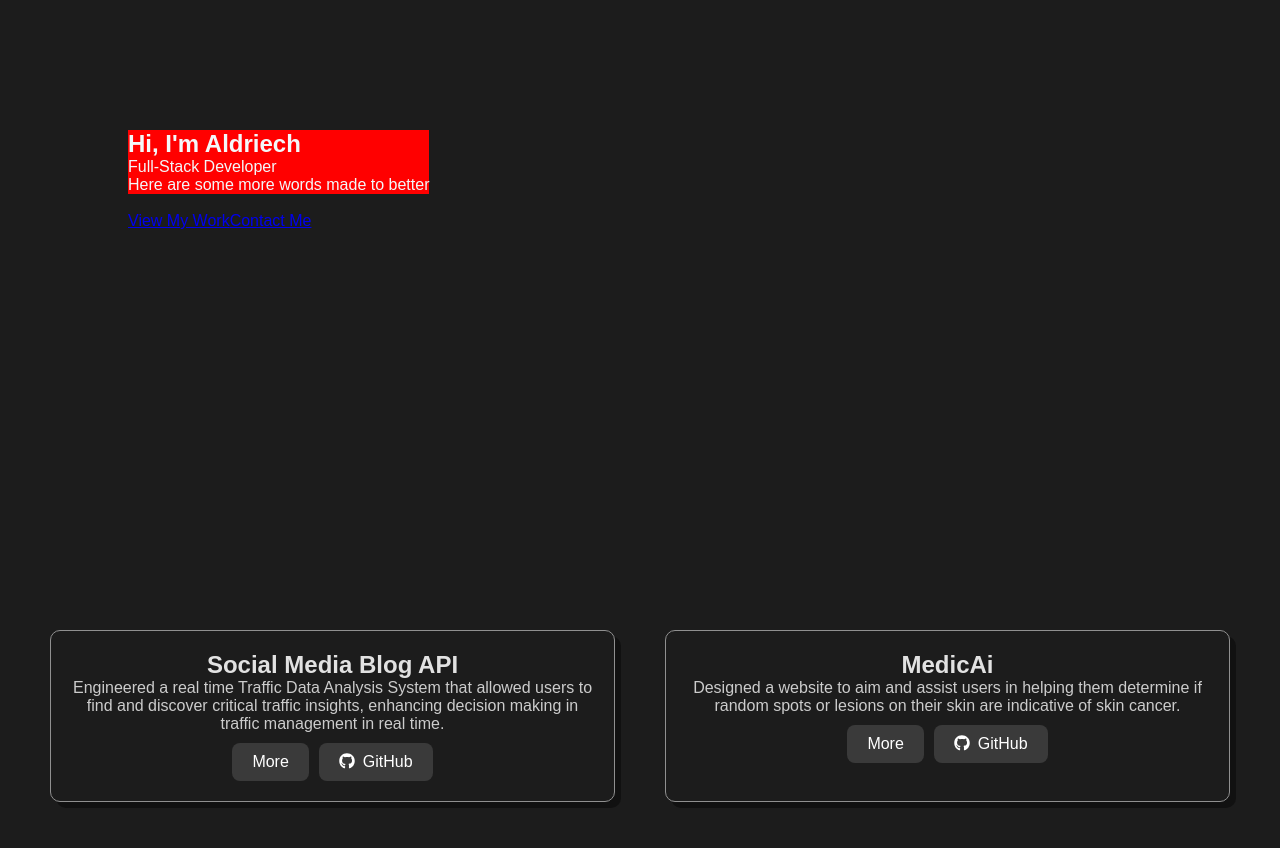
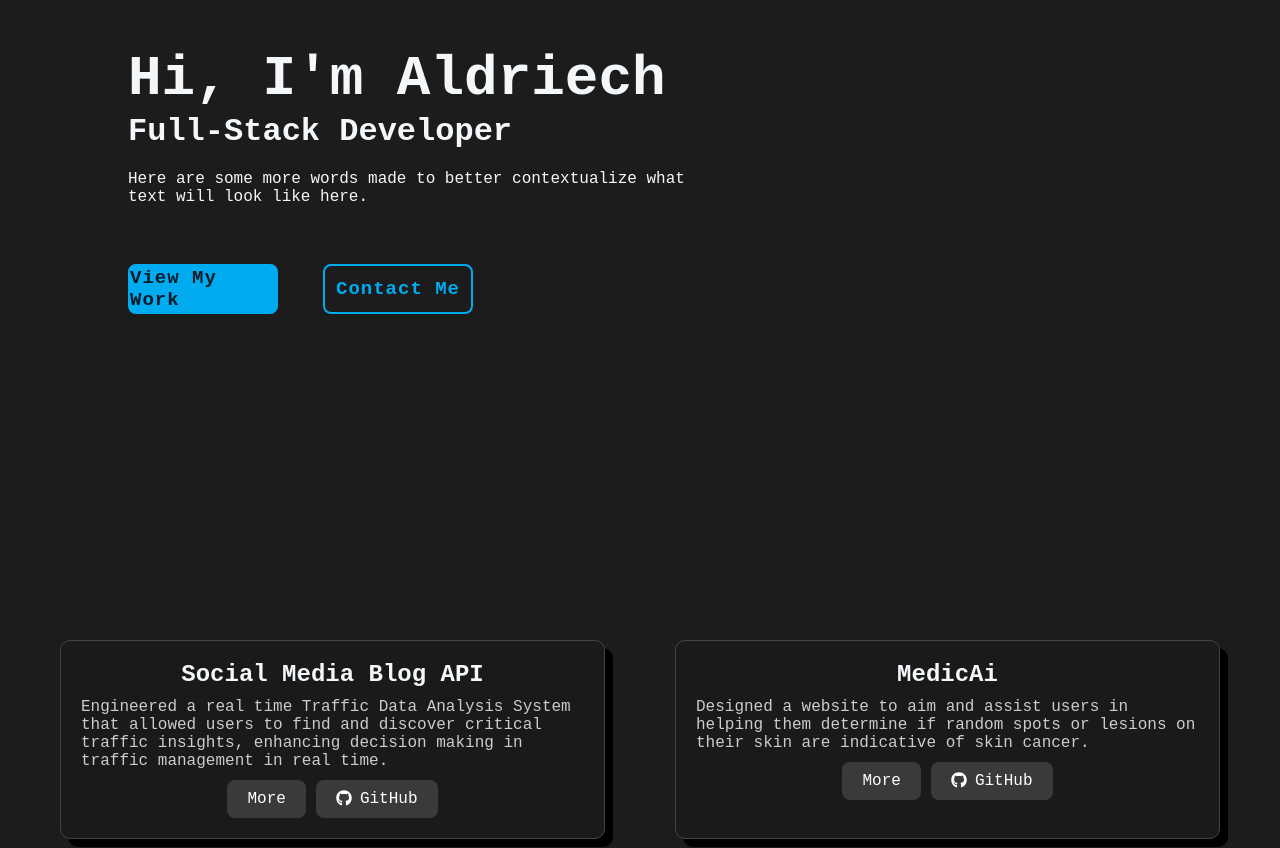
Before and after one commit to aldriechV/Portfolio-Website-AldriechV, a React (Vite) app in the folder Portfolio-Website/: page / in a window 1280 px wide. Shown: the part 220-1068 px from the top of the page. Built offline with nearby package versions, Linux system fonts and the light colour scheme.

Commit message:
cleaned project boxes css

```diff
--- a/Portfolio-Website/src/components/Landing/Landing.css
+++ b/Portfolio-Website/src/components/Landing/Landing.css
@@ -5,6 +5,61 @@
     padding: 0 10%;
 }
 .homeContent{
-    background-color: red;
     max-width: 600px;
 }
+.homeContent h1{
+    font-size: 56px;
+    font-weight: 700;
+    line-height: 1.2;
+
+}
+.homeContent h3{
+   font-size: 32px;
+   font-weight: 700;
+}
+.homeContent p{
+    font-size: 16px;
+    margin: 20px  0 40px;
+
+
+}
+.buttons{
+    display: flex;
+    justify-content: space-between;
+    width: 345px;
+    height: 50px;
+
+}
+
+.buttons a{
+    position: relative;
+    display: inline-flex;
+    justify-content: center;
+    align-items: center;
+    width: 150px;
+    height: 100%;
+    background: #00abf0;
+    border: 2px solid #00abf0;
+    border-radius: 8px;
+    font-size: 19px;
+    color: #081b29;
+    text-decoration: none;
+    font-weight: 600;
+    letter-spacing: 1px;
+    z-index: -1;
+}
+.buttons a:nth-child(2){
+    background: transparent;
+    color: #00abf0;
+}
+
+.button a::before{
+    content: '';
+    position: absolute;
+    top: 0;
+    left: 0;
+    width: 100%;
+    height: 100%;
+    background: red;
+    z-index: -1;
+}
--- a/Portfolio-Website/src/components/Landing/Landing.jsx
+++ b/Portfolio-Website/src/components/Landing/Landing.jsx
@@ -6,8 +6,8 @@ const Landing = () => {
         <section>
           <div className='homeContent'>
             <h1>Hi, I'm Aldriech</h1>
-            <p>Full-Stack Developer</p>
-            <p> Here are some more words made to better </p>
+            <h3>Full-Stack Developer</h3>
+            <p> Here are some more words made to better contextualize what text will look like here.</p>
           </div>
           <img src=''></img>
           <div class="buttons">
--- a/Portfolio-Website/src/components/Navbar/Navbar.css
+++ b/Portfolio-Website/src/components/Navbar/Navbar.css
@@ -9,6 +9,7 @@
     padding: 15px 7%;
     top:0;
     box-sizing: border-box;
+    z-index: 2;
 }
 .logo{
     width: 160px;
@@ -46,6 +47,7 @@ ul li{
     display: inline-block;
     margin: 10px 20px;
     font-size: 18px;
+    font-family: 'Courier New', Courier, monospace;
     cursor: pointer;
 }
 .toggle-icon{
--- a/Portfolio-Website/src/components/ProjectCards/Card.css
+++ b/Portfolio-Website/src/components/ProjectCards/Card.css
@@ -1,27 +1,35 @@
-.card{
-    border: 1px solid rgb(144, 144, 144);
-    border-radius: 10px;
-    background-color: #1c1c1c;
-    box-shadow: 6px 6px 0px #111111;
-    padding: 20px;
-    margin: 10px;
-    text-align: center;
-    max-width: none;
-    display: inline-block;
+.card {
+  border: 1px solid #444;
+  border-radius: 10px;
+  background-color: #1a1a1a;
+  box-shadow: 8px 8px 0px #000;
+  padding: 20px;
+  margin: 20px;
+  color: #f4f7f9;
+  display: inline-block;
+  vertical-align: top;
+  transition: transform 0.2s ease;
+  z-index: 1yy;
 }
 
-.card .card-title{
- font-family: Arial,sans-serif;
- margin: 0;
- color: #e2e2e2;
+.card:hover {
+  transform: translateY(-5px);
 }
 
-.card .card-desc{
-    font-family: Arial,sans-serif;
-    color: #cccccc;
+.card-title {
+  font-size: 24px;
+  font-weight: bold;
+  margin-bottom: 10px;
+  text-align: center;
+  font-family: 'Courier New', Courier, monospace;
 }
 
-.card .card-button{
+.card-desc {
+  font-family: 'Courier New', Courier, monospace;
+  color: #cccccc;
+}
+
+.card-button{
   margin-top: 10px;
   padding: 10px 20px;
   background: #3a3a3a;
@@ -35,7 +43,7 @@
   flex-direction: row;
 }
 
-.card .card-button:hover{
+.card-button:hover{
   background: #F4F7F9;
   color: #1C2A39;
 }
--- a/Portfolio-Website/src/index.css
+++ b/Portfolio-Website/src/index.css
@@ -2,7 +2,7 @@
   margin: 0;
   padding: 0;
   box-sizing: border-box;
-  font-family: sans-serif;
+  font-family: 'Courier New', Courier, monospace;
 }
 body{
   background: #1c1c1c;
```
